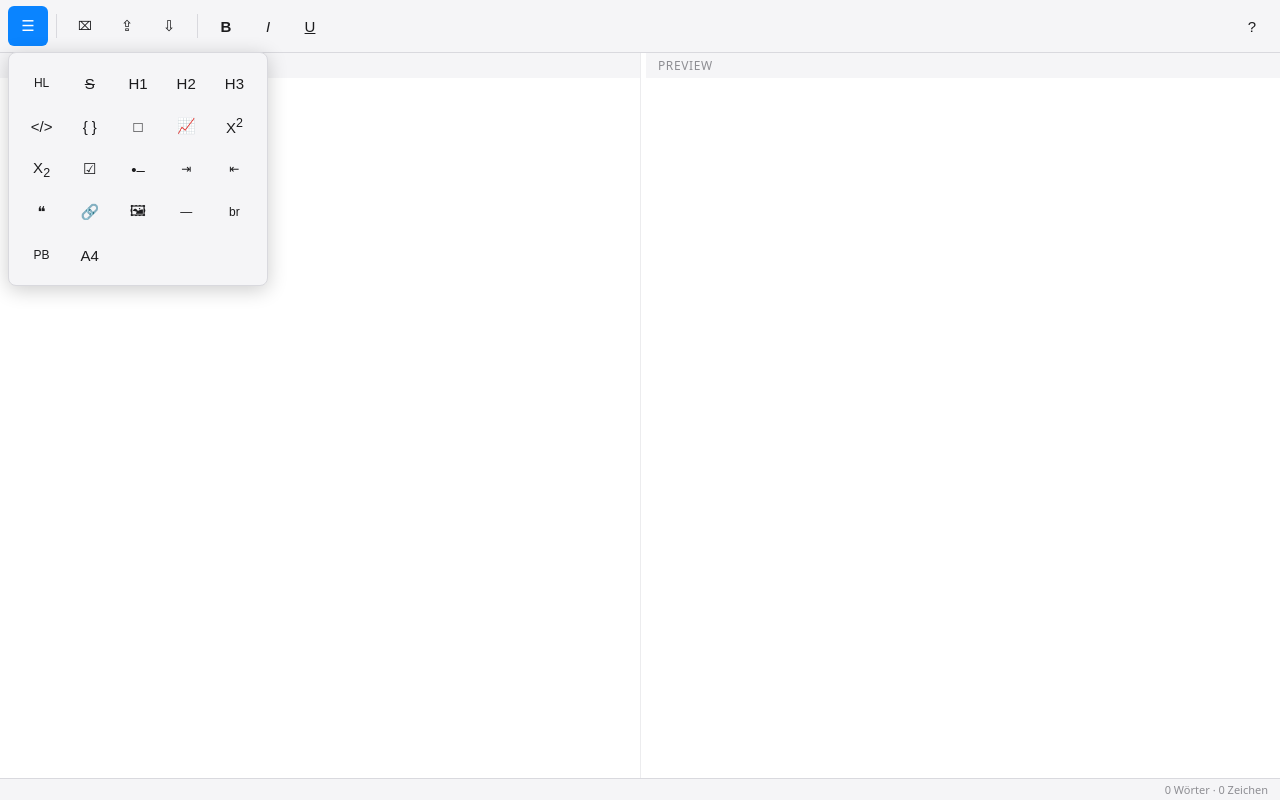
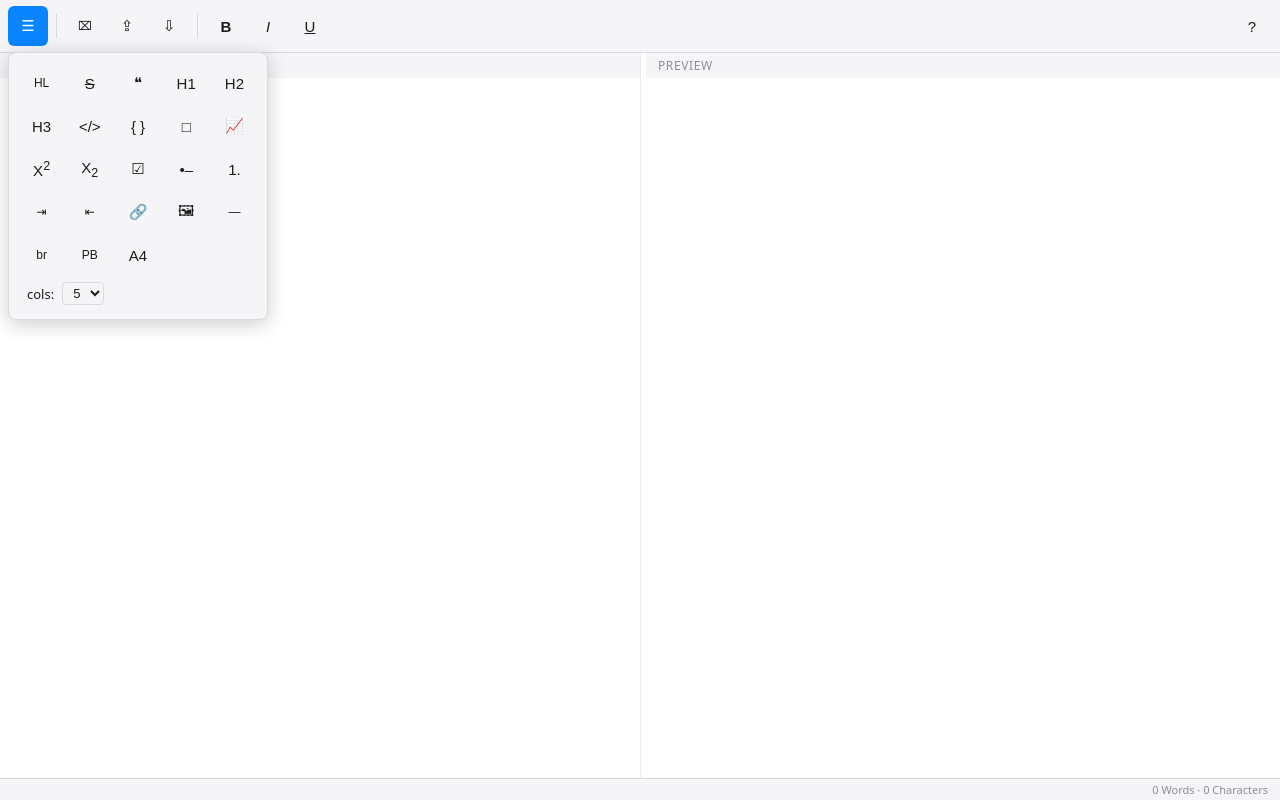
Before and after one commit to dneuhaus76/markdown-editor, a plain HTML site: page index.html in a window 1280 px wide. Both pictures are taken after a click on the button "More tools". Drawn offline with Linux system fonts and the light colour scheme.

Commit message:
feat: add ol button + configurable toolbar columns, bump to 0.1.14

```diff
--- a/css/style.css
+++ b/css/style.css
@@ -66,7 +66,7 @@ body {
   left: 8px;
   z-index: 20;
   display: grid;
-  grid-template-columns: repeat(5, minmax(40px, 1fr));
+  grid-template-columns: repeat(var(--cols, 5), minmax(40px, 1fr));
   gap: 3px;
   padding: 10px;
   background: var(--bg-alt);
@@ -89,6 +89,23 @@ body {
   cursor: pointer;
 }
 .toolbar-panel button:hover { background: var(--btn-hover); }
+.cols-config {
+  grid-column: 1 / -1;
+  display: flex;
+  align-items: center;
+  gap: 8px;
+  padding: 4px 8px;
+  font-size: 13px;
+  color: var(--fg);
+}
+.cols-config select {
+  background: var(--bg-alt);
+  color: var(--fg);
+  border: 1px solid var(--border);
+  border-radius: 4px;
+  padding: 2px 6px;
+  font-size: 13px;
+}
 
 /* ---------- Panes ---------- */
 .panes {
--- a/index.html
+++ b/index.html
@@ -24,26 +24,37 @@
   <div class="toolbar-panel" id="toolbar-panel" hidden>
     <button data-action="highlight" title="Highlight (==text==)" style="font-size:12px;">HL</button>
     <button data-action="strike" title="Strikethrough"><s>S</s></button>
+    <button data-action="quote" title="Quote">&#10077;</button>
     <button data-action="h1" title="Heading 1">H1</button>
     <button data-action="h2" title="Heading 2">H2</button>
     <button data-action="h3" title="Heading 3">H3</button>
     <button data-action="code" title="Inline code">&lt;/&gt;</button>
     <button data-action="codeblock" title="Code block">{ }</button>
-    <button data-action="table" title="Table">&#9633;</button>
-    <button data-action="mermaid" title="Mermaid diagram">&#128200;</button>
+    <button data-action="table" title="Table (template)">&#9633;</button>
+    <button data-action="mermaid" title="Mermaid diagram (template)">&#128200;</button>
     <button data-action="sup" title="Superscript (X^2^)">X<sup>2</sup></button>
     <button data-action="sub" title="Subscript (H~2~O)">X<sub>2</sub></button>
     <button data-action="task" title="Task list (- [ ] task)">&#9745;</button>
-    <button data-action="ul" title="List">&#8226;&ndash;</button>
+    <button data-action="ul" title="List (ul)">&#8226;&ndash;</button>
+    <button data-action="ol" title="List (ol)">1.</button>
     <button data-action="indent" title="Indent" style="font-size:12px;">&#8677;</button>
     <button data-action="outdent" title="Outdent" style="font-size:12px;">&#8676;</button>
-    <button data-action="quote" title="Quote">&#10077;</button>
     <button data-action="link" title="Link [text](url)">&#128279;</button>
     <button data-action="image" title="Image ![alt](url)">&#128444;</button>
     <button data-action="hr" title="Horizontal rule (---)" style="font-size:12px;">&#8212;</button>
     <button data-action="br" title="Line break (br)" style="font-size:12px;">br</button>
     <button data-action="pagebreak" title="Page break (new page when printing)" style="font-size:12px;">PB</button>
     <button id="btn-a4" title="A4 page view (show page end)">A4</button>
+    <label class="cols-config">
+      <span>cols:</span>
+      <select id="cols-select">
+        <option value="3">3</option>
+        <option value="4">4</option>
+        <option value="5" selected>5</option>
+        <option value="6">6</option>
+        <option value="7">7</option>
+      </select>
+    </label>
   </div>
   </header>
 
--- a/js/config.js
+++ b/js/config.js
@@ -6,6 +6,7 @@
   window.MDConfig = Object.freeze({
     STORAGE_KEY: 'md-editor-content',
     SPLIT_KEY: 'md-editor-split',
+    COLS_KEY: 'md-editor-cols',
     RENDER_DEBOUNCE_MS: 150,
     SAVE_DEBOUNCE_MS: 500,
     UNDO_LIMIT: 100,
--- a/js/ui.js
+++ b/js/ui.js
@@ -71,6 +71,7 @@
       h2:        () => prefixLines('## '),
       h3:        () => prefixLines('### '),
       ul:        () => prefixLines('- '),
+      ol:        () => prefixLines('1. '),
       indent:    () => indentLines(1),
       outdent:   () => indentLines(-1),
       quote:     () => prefixLines('> '),
@@ -114,6 +115,24 @@
       if (fn) fn();
       closePanel();
     });
+
+    // ---------- Column count config ----------
+    const colsSelect = document.getElementById('cols-select');
+    function setCols(n) {
+      n = Math.min(7, Math.max(3, parseInt(n, 10) || 5));
+      toolbarPanel.style.setProperty('--cols', String(n));
+      try { localStorage.setItem(MDConfig.COLS_KEY, String(n)); } catch (e) { /* non-fatal */ }
+    }
+    colsSelect.addEventListener('change', () => setCols(colsSelect.value));
+    try {
+      const saved = parseInt(localStorage.getItem(MDConfig.COLS_KEY), 10);
+      if (saved >= 3 && saved <= 7) {
+        colsSelect.value = String(saved);
+        setCols(saved);
+      } else {
+        setCols(5);
+      }
+    } catch (e) { setCols(5); }
 
     btnBurger.addEventListener('click', () => {
       const open = toolbarPanel.hidden;
@@ -262,7 +281,7 @@
       const text = editor.value;
       const t = text.trim();
       const words = t ? t.split(/\s+/).length : 0;
-      statusBar.textContent = words + ' Wörter · ' + text.length + ' Zeichen';
+      statusBar.textContent = words + ' Words · ' + text.length + ' Characters';
     }
 
     // Expose to ctx.
```
Also changed, not shown: _assets/screenshot.jpg, 4 other files.
